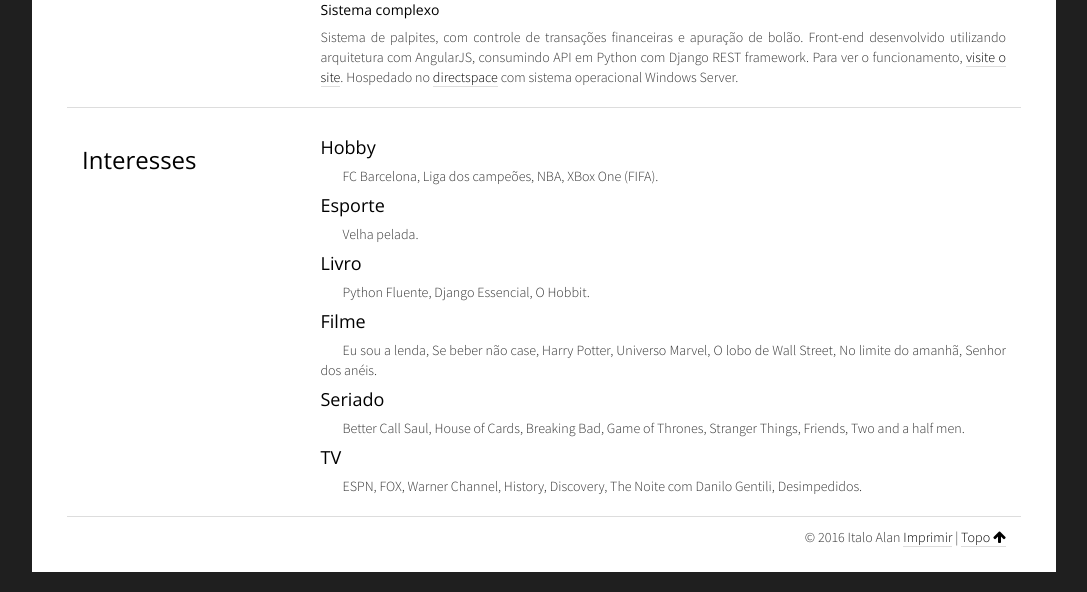
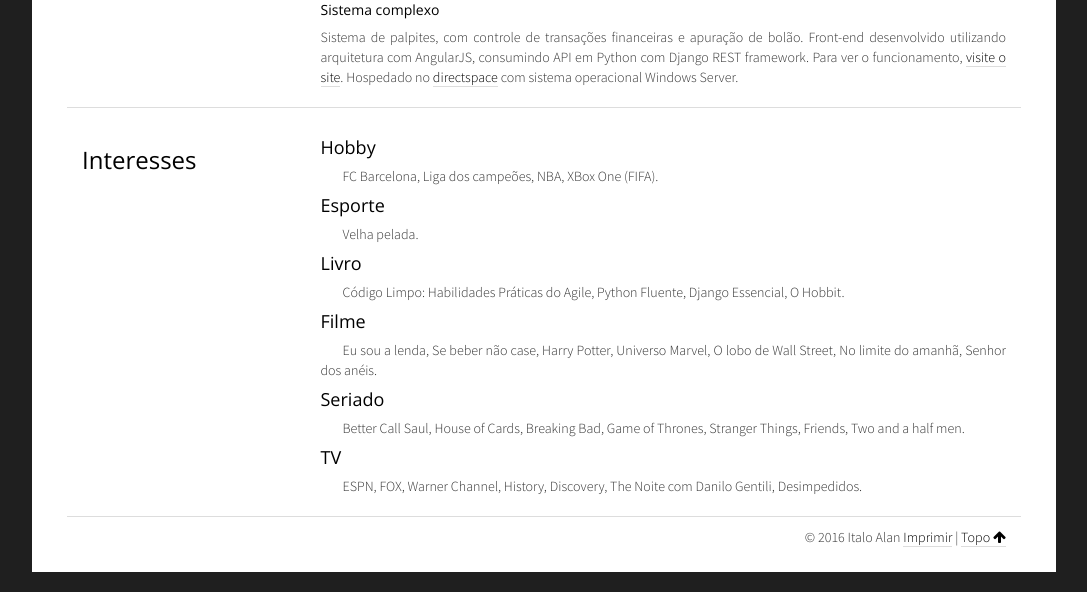
Before and after one commit to italoalanw3/portfolio, a website: page index.html in a window 1280 px wide. Shown: the part 1579-2171 px from the top of the page, without its empty margins (96-1183 px from the left). Drawn offline with nearby package versions, Linux system fonts and the light colour scheme; files whose address does not match are found by name.

Commit message:
Novo livro: código limpo.

```diff
--- a/index.html
+++ b/index.html
@@ -217,7 +217,7 @@
 			<h4>Esporte</h4>
 			<p class="text-justify">Velha pelada.</p>
 			<h4>Livro</h4>
-			<p class="text-justify">Python Fluente, Django Essencial, O Hobbit.</p>
+			<p class="text-justify">Código Limpo: Habilidades Práticas do Agile, Python Fluente, Django Essencial, O Hobbit.</p>
 			<h4>Filme</h4>
 			<p class="text-justify">Eu sou a lenda, Se beber não case, Harry Potter, Universo Marvel, O lobo de Wall Street, No limite do amanhã,
 			Senhor dos anéis.</p>
```
